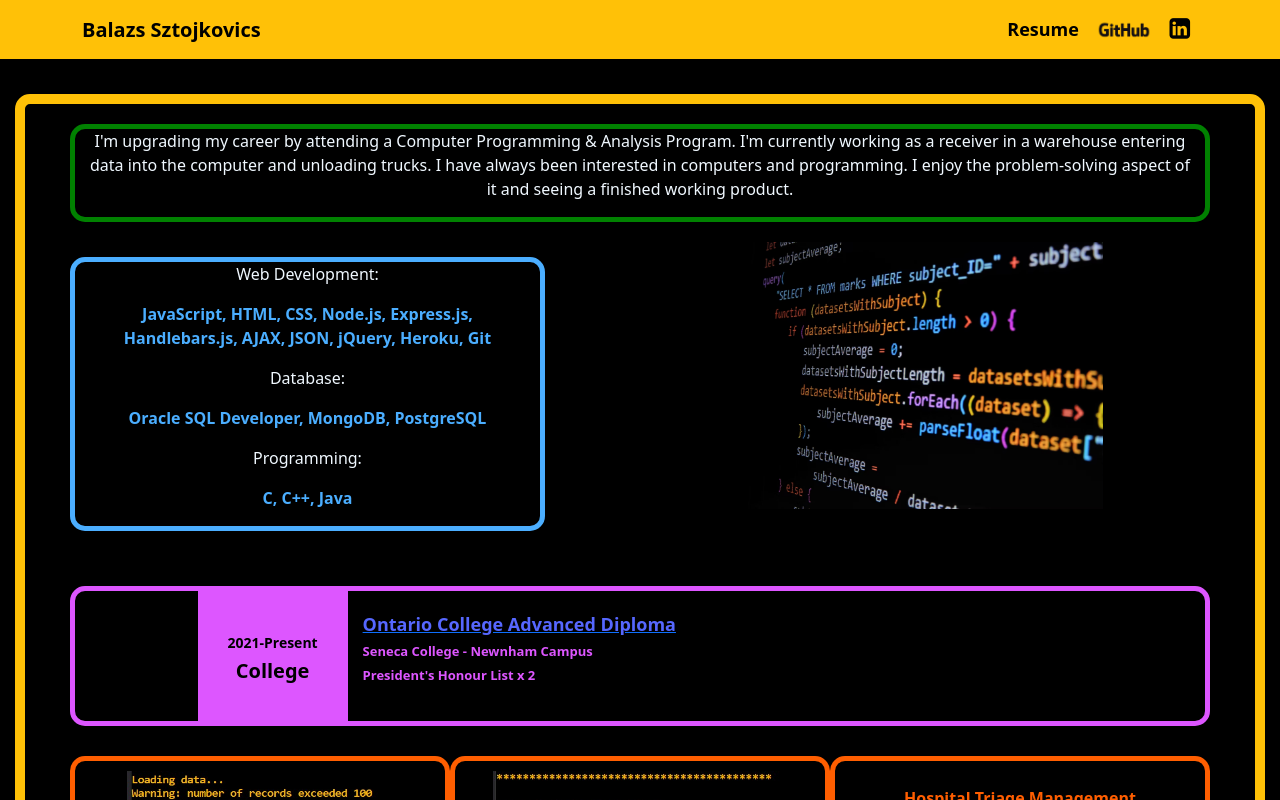
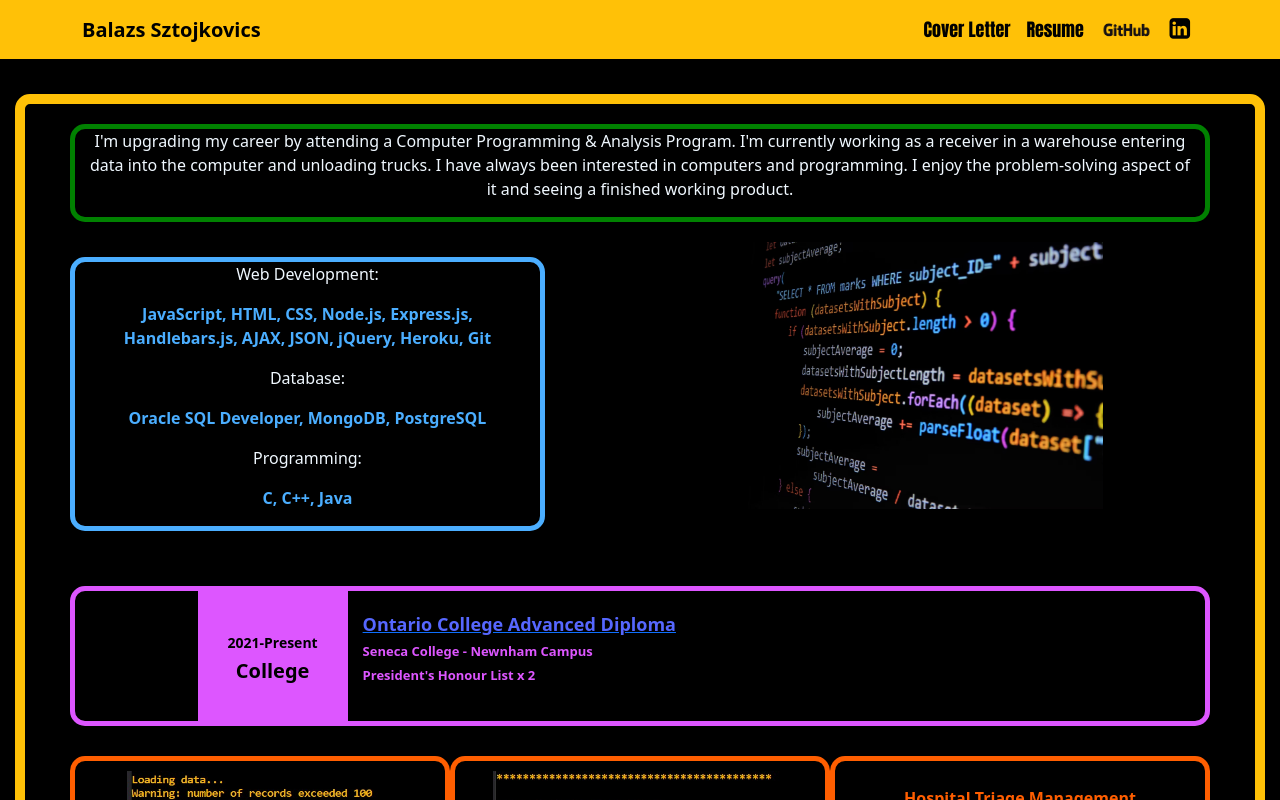
Before and after one commit to Balazstech/PersonalWebsite, a plain HTML site: page index.html in a window 1280 px wide. Shown: the top 800 px of the page. Drawn offline with nearby package versions, Linux system fonts and the light colour scheme.

Commit message:
Added resume and cover letter download capability

```diff
--- a/index.html
+++ b/index.html
@@ -29,12 +29,17 @@
                 <div class="collapse navbar-collapse" id="mainMenu">
                     <ul class="navbar-nav ms-auto">
                         <li class="nav-item">
-                            <a href="mailto:bsztojkovics@myseneca.ca?subject=website" class="nav-link" id="resume">Resume</a>
+                            <a href="BalazsSztojkovicsCoverLetter.pdf" download="BalazsSztojkovicsCoverLetter" class="nav-link" id="cl">Cover Letter</a>
+                        </li>
+                        <li class="nav-item">
+                            <a href="BalazsSztojkovicsResume.pdf" download="BalazsSztojkovicsResume" class="nav-link" id="resume">Resume</a>
+                        </li>
+                        <li class="nav-item">
                         </li>
                         <!--https://github.com/logos-->
                         <li class="nav-item" id="git">
                             <a href="https://github.com/balazstech" class="nav-link">
-                                <img id="image" src="./GitHub_Logo.png" height="24px">
+                                <img id="image" src="./GitHub_Logo.png" height="22px">
                             </a>
                         </li>
                          <li class="nav-item">
@@ -103,11 +108,11 @@
 
                     <div class="row" id="projects">
                         <div class="col-md-4"id="area4">
-                            <img id="imgOne" src="1.jpg" alt="C++ project">
+                            <img id="imgOne" src="1.jpg" alt="C++ project1">
                         </div>
 
                         <div class="col-md-4" id="area4">
-                            <img id="imgTwo" src="2.jpg" alt="C++ project">
+                            <img id="imgTwo" src="2.jpg" alt="C++ project2">
                         </div>
 
                         <div class="col-md-4" id="area4">
--- a/style.css
+++ b/style.css
@@ -33,9 +33,9 @@ body{
     margin-bottom: 35px;
 }
 
-#resume{
-    font-weight: bold;
+#resume, #cl{
     font-size: 18px;
+    font-family: Impact;
 }
 
 
```
Also changed, not shown: 2 other files.
